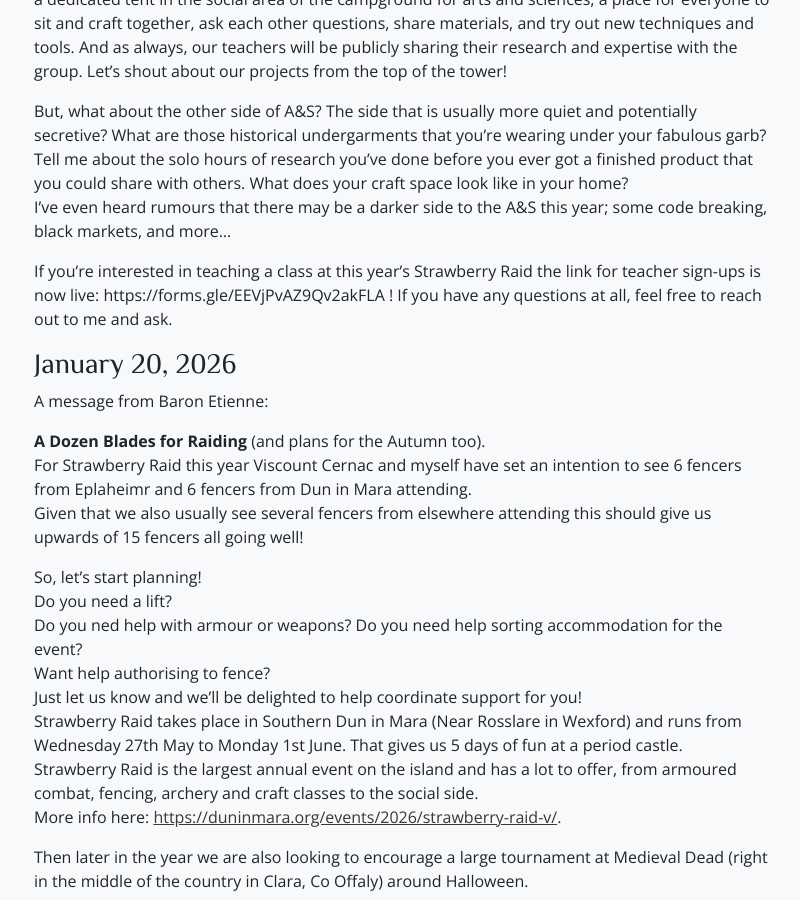
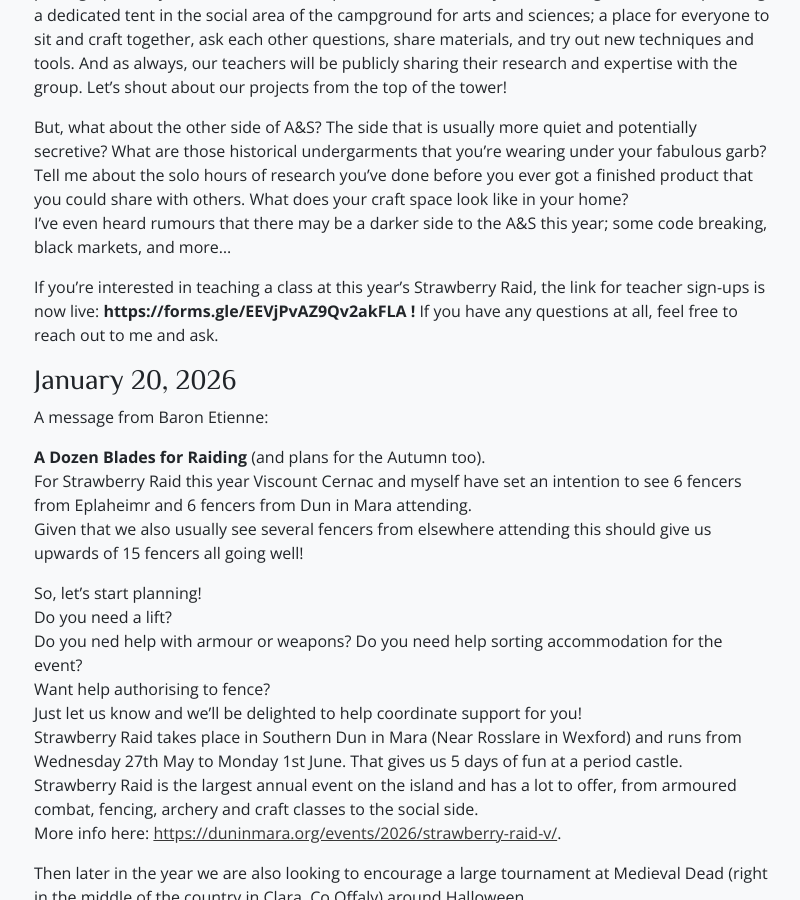
Before and after one commit to drachenwald/dun-in-mara, a Jekyll site: the page built from events/2026/strawberry-raid-v/news.md, in a window 1280 px wide and 900 px high, scrolled down 1617 px. Shown: the whole window, without its empty margins (48-848 px from the left). Built offline with Jekyll 4.4.1, drawn with Linux system fonts in a browser that asks for light colours; comment, search, counter and statistics services are not loaded.

Commit message:
formatting SR news page

```diff
--- a/events/2026/strawberry-raid-v/news.md
+++ b/events/2026/strawberry-raid-v/news.md
@@ -15,7 +15,8 @@
 
 <img src="/images/LaurelPrizeDisplay.jpg" height="400" width="565">
 After the enormous success of last year’s Laurel-Sponsored Prize Display, Strawberry Raid is delighted to announce that it will be held this year too.
-What is an LSPD you ask?
+
+***What is an LSPD you ask?***
 A space is prepared by Laurels for anyone to set out their A&S work (finished or in-progress or both) accompanied by any research or information they may wish to share. Everyone, including Laurels, is then welcome to geek out with them about it.
 It was a joy to listen to the enthusiasm of the artisans getting to talk about their interests, as well as their ongoing research and learning journey. They also inspired many people on the day too.
 So this is an open invitation for you to show off the great work you have been doing and talk to like-minded people about it!
@@ -33,7 +34,8 @@
 But, what about the other side of A&S? The side that is usually more quiet and potentially secretive? What are those historical undergarments that you’re wearing under your fabulous garb? Tell me about the solo hours of research you’ve done before you ever got a finished product that you could share with others. What does your craft space look like in your home?
 I’ve even heard rumours that there may be a darker side to the A&S this year; some code breaking, black markets, and more…
 
-If you’re interested in teaching a class at this year’s Strawberry Raid the link for teacher sign-ups is now live: https://forms.gle/EEVjPvAZ9Qv2akFLA ! If you have any questions at all, feel free to reach out to me and ask.
+If you’re interested in teaching a class at this year’s Strawberry Raid, the link for teacher sign-ups is now live: **https://forms.gle/EEVjPvAZ9Qv2akFLA !**
+If you have any questions at all, feel free to reach out to me and ask.
 
 
 
```
